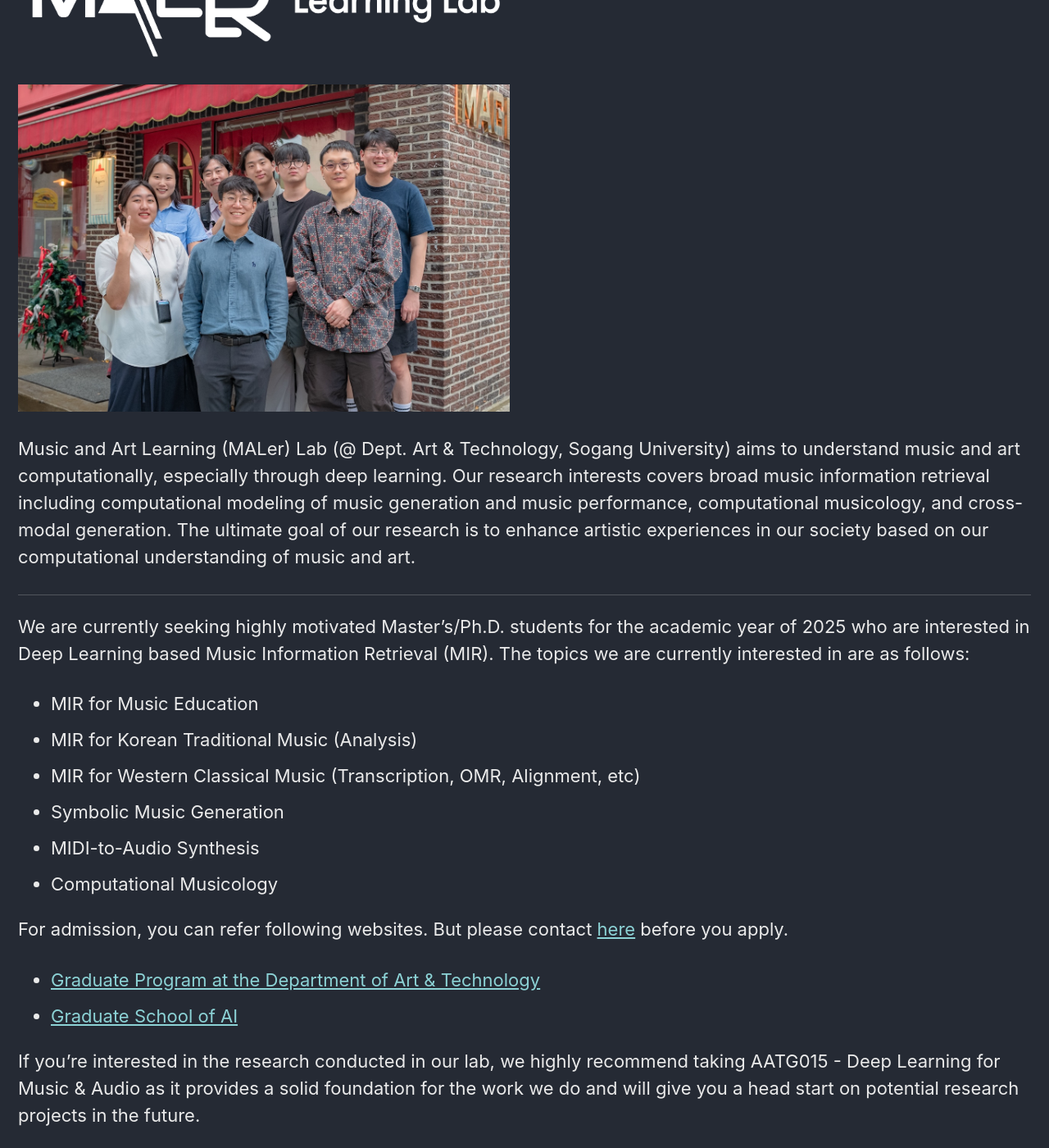
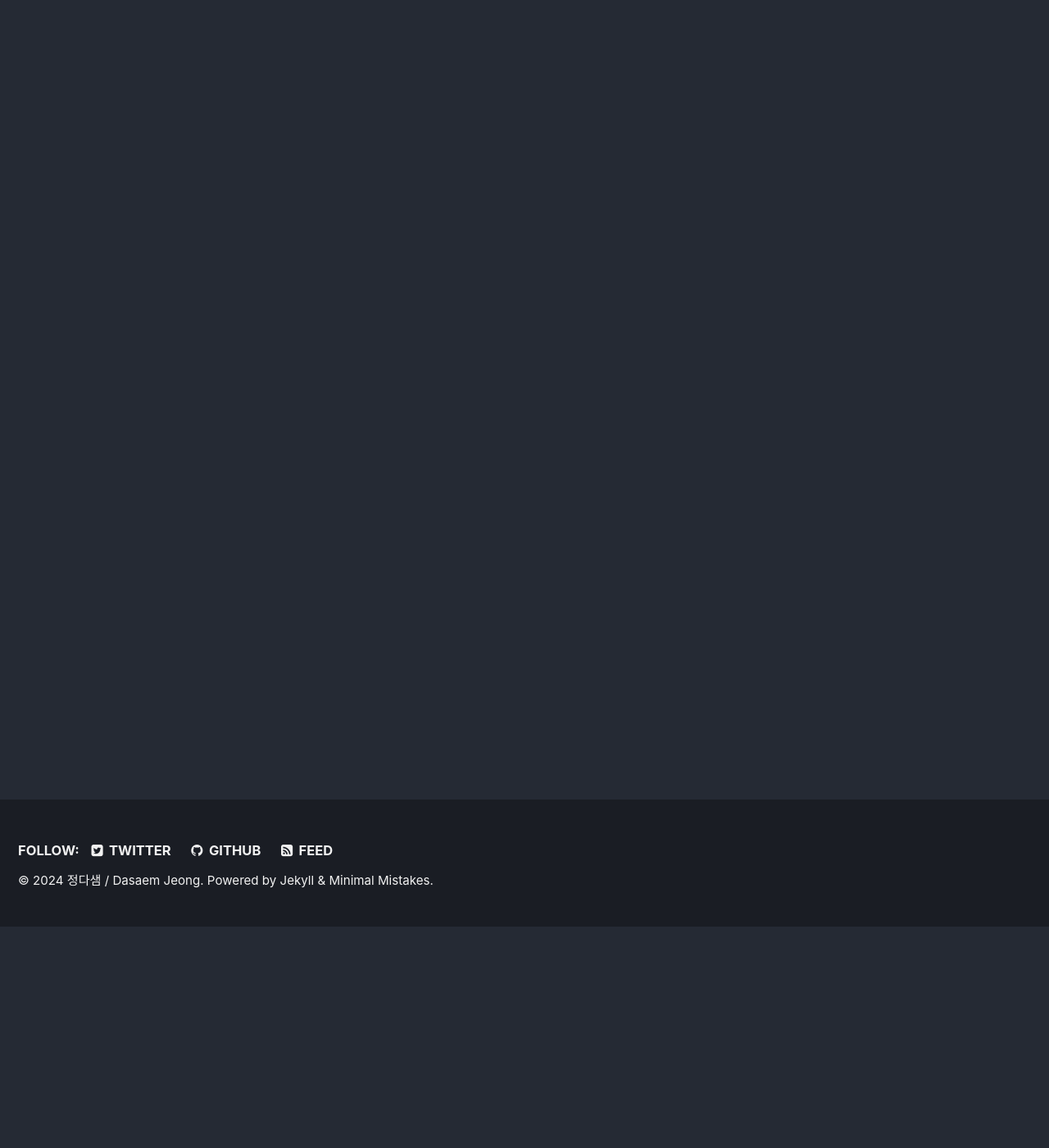
Before and after one commit to jdasam/jdasam.github.io, a Jekyll site: the page built from maler.md, in a window 1280 px wide and 1400 px high, scrolled down 270 px. Shown: the whole window at 82% size. Built offline with Jekyll 4.4.1, drawn with Linux system fonts in a browser that asks for light colours; some of the changed text lies outside the part shown.

Commit message:
redirecto to malerlab

```diff
--- a/_config.yml
+++ b/_config.yml
@@ -9,7 +9,7 @@
 
 # Site Settings
 locale                   : "en"
-title                    : "MALer Lab / Dasaem Jeong"
+title                    : "Dasaem Jeong"
 title_separator          : "-"
 name                     : "정다샘 / Dasaem Jeong"
 description              : "Personal homepage of Dasaem"
--- a/_data/navigation.yml
+++ b/_data/navigation.yml
@@ -6,11 +6,6 @@
     url: /about/
   - title: "MALer Lab"
     url: /maler/
-  - title: "News/Archive"
-    url: /archive/
-  - title: "Publications"
-    url: /publications/
-
 
   # - title: "Sample Posts"
   #   url: /year-archive/
--- a/maler.md
+++ b/maler.md
@@ -3,63 +3,4 @@
 title: MALer Lab
 permalink: /maler/
 ---
-[<img src="/assets/images/MALER_LOGO_TEXT_WHITE.png" width="600"/>](logo.png) <br />
-
-[<img src="/assets/images/maler_240925.jpg" width="600"/>](image.png)
-
-
-Music and Art Learning (MALer) Lab (@ Dept. Art & Technology, Sogang University) aims to understand music and art computationally, especially through deep learning. Our research interests covers broad music information retrieval including computational modeling of music generation and music performance, computational musicology, and cross-modal generation. The ultimate goal of our research is to enhance artistic experiences in our society based on our computational understanding of music and art.
-
----
-We are currently seeking highly motivated Master's/Ph.D. students for the academic year of 2025 who are interested in Deep Learning based Music Information Retrieval (MIR). The topics we are currently interested in are as follows:
-- MIR for Music Education
-- MIR for Korean Traditional Music (Analysis)
-- MIR for Western Classical Music (Transcription, OMR, Alignment, etc)
-- Symbolic Music Generation
-- MIDI-to-Audio Synthesis
-- Computational Musicology
-
-For admission, you can refer following websites. But please contact [here](mailto:dasaemj@sogang.ac.kr) before you apply.
-- [Graduate Program at the Department of Art & Technology](https://creative.sogang.ac.kr/academics/academics_graduate-program-cloned-30309/)
-- [Graduate School of AI](https://ai.sogang.ac.kr/ai/index_new.html)
-
-<!--Our research group is currently at full capacity and not accepting new applicants for graduate program. Please check back for future openings. -->
-
-If you're interested in the research conducted in our lab, we highly recommend taking AATG015 - Deep Learning for Music & Audio as it provides a solid foundation for the work we do and will give you a head start on potential research projects in the future.
-
-<!--For any questions or further information, please contact [here](mailto:dasaemj@sogang.ac.kr)-->
-
----
-
-We are also hiring full-time **Post Doc** on MIR, starting from Fall 2024, preferably focusing on symbolic music generation in context of music education, or analysis and transcription model for Korean traditional music. The detailed job opening is not yet prepared, but if you are interested, please contact [here](mailto:dasaemj@sogang.ac.kr).
-
-
-# Professor
-- 정다샘 Dasaem Jeong<br />
-![alt]({{ site.url }}{{ site.baseurl }}/assets/images/dasaem_jeong_profile_small.jpg)
-	- Assistant Professor at the Department of Art & Technology
-	- Affiliated with the Department of AI (Graduate School)
-
-# PhD Student
-- 류지우 (인공지능학과 DHE 트랙)
-
-
-# Master's Students
-- 김대웅 (인공지능학과 DHE 트랙) [website](https://bit.ly/DeawoongKim)
-
-- 김동민 (인공지능학과 DHE 트랙) [website](https://www.ukgu.xyz/)
-
-- 정종민 (인공지능학과 DHE 트랙) [website](https://sakem.in/)
-
-- 이시훈 (인공지능학과 DHE 트랙)
-
-
-# Undergraduate Interns
-- 박한나 [website](https://www.crescent.studio/)
-- 이민희 [website](https://sites.google.com/view/minigb/)
-
-# Alumni
-- 오명석 Myung Seok Oh
-- 김혜린 Hyerin Kim
-- 한단비내린 Danbinaerin Han [website](https://danbinaerin.notion.site/Danbinaerin-Han-Researcher-Korean-music-Specialist-eaa8c0e0df6049cba6da08fdf6bcc6af?pvs=4)
-- 이다솔 Dasol Lee (아트&테크놀로지)
+Please visit our lab website: [https://malerlab.github.io/](https://malerlab.github.io/)
```
Also changed, not shown: about.md (+4 -2 lines).
